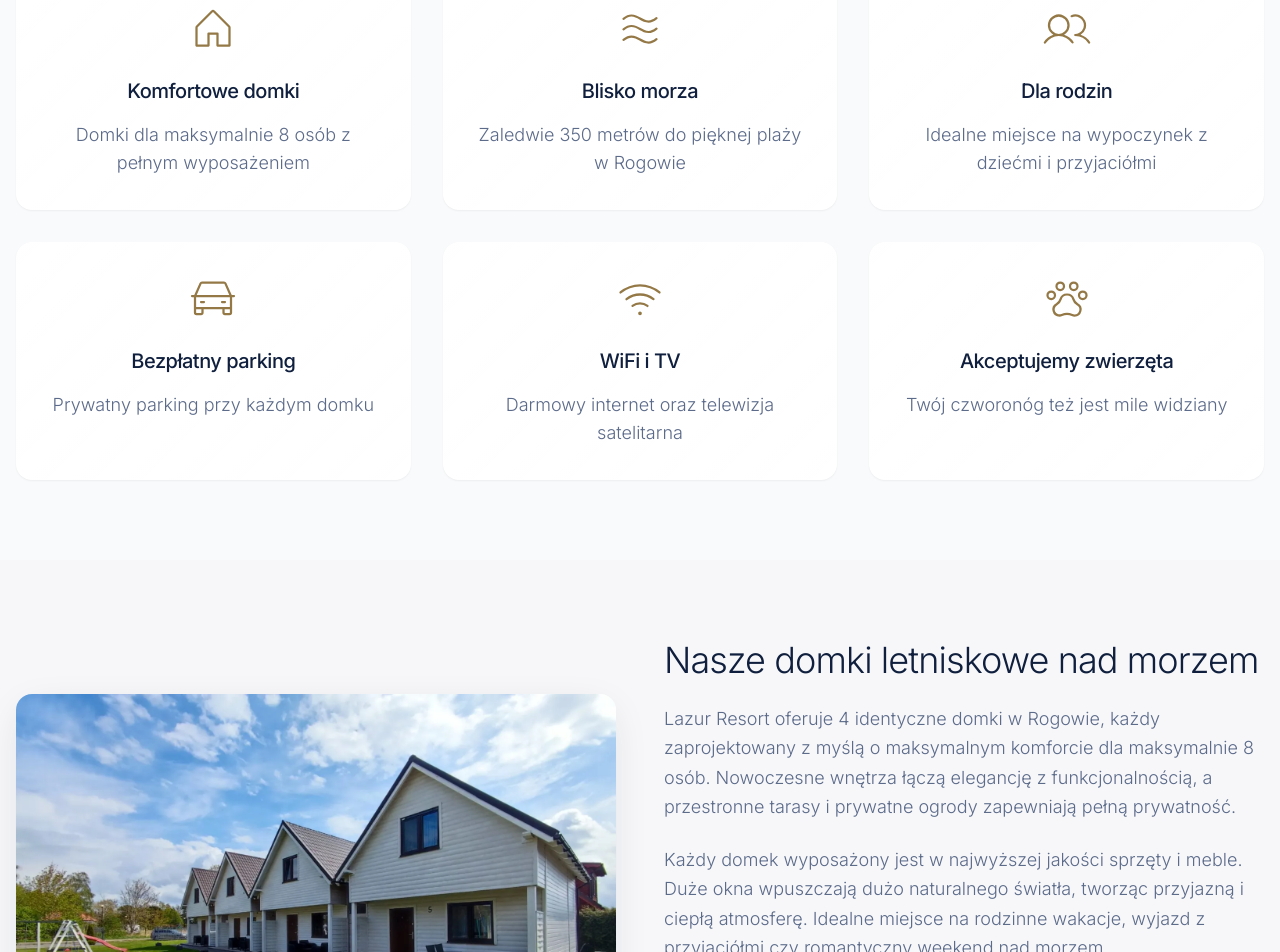
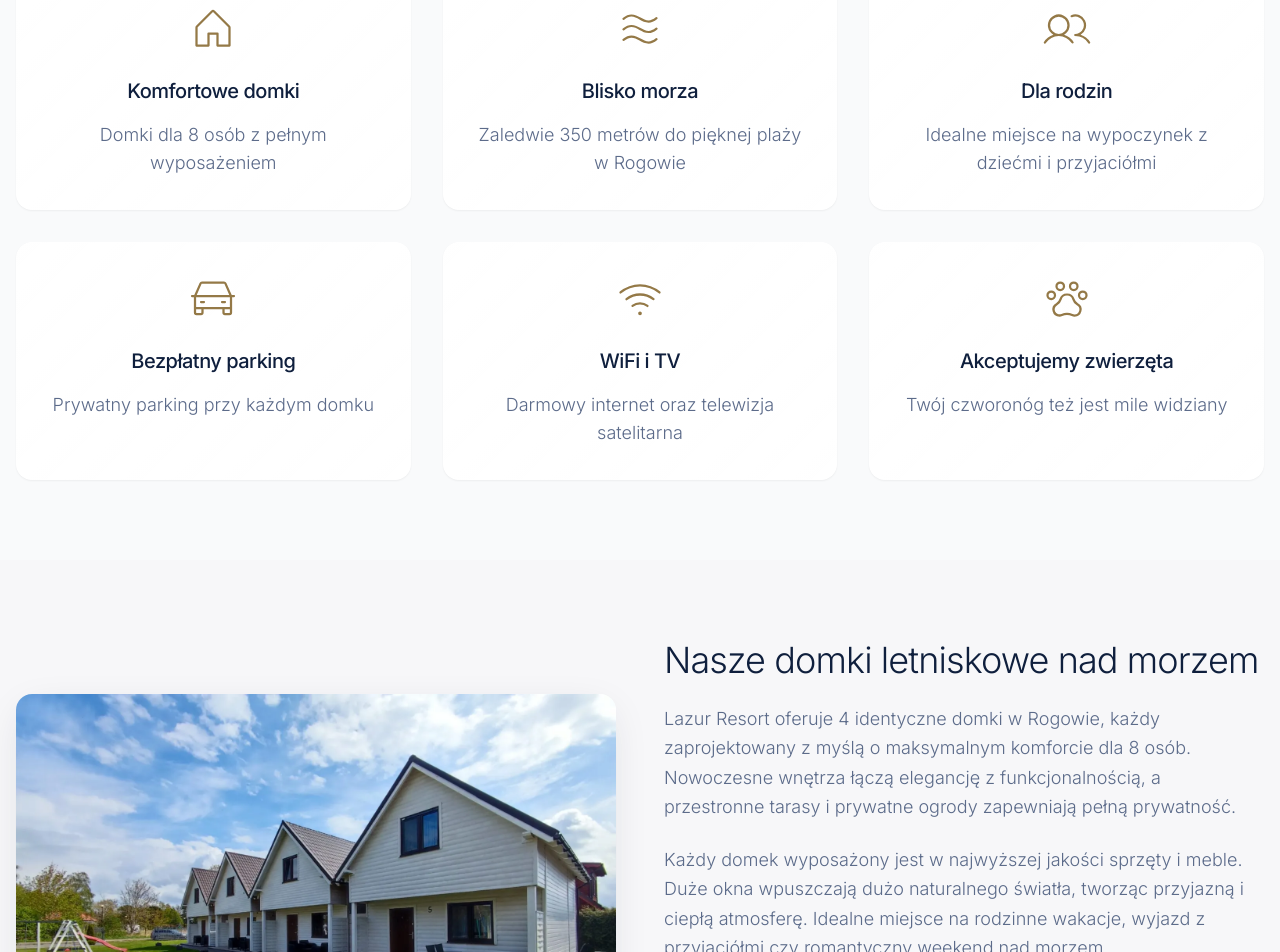
Before and after one commit to PLShadoV/lazur-resort-premium, a React (Vite) app: page / in a window 1280 px wide. Shown: the part 1060-2012 px from the top of the page. Built offline with nearby package versions, Linux system fonts and the light colour scheme.

Commit message:
Update cabin capacity
Change cabin capacity to 8 people, removing the "maximum" qualifier.

```diff
--- a/src/contexts/LanguageContext.tsx
+++ b/src/contexts/LanguageContext.tsx
@@ -43,7 +43,7 @@ const translations = {
     'home.features.title': 'Dlaczego domki Lazur Resort w Rogowie?',
     'home.features.subtitle': 'Oferujemy komfortowy wypoczynek w domkach nad morzem',
     'home.feature.comfortable.title': 'Komfortowe domki',
-    'home.feature.comfortable.desc': 'Domki dla maksymalnie 8 osób z pełnym wyposażeniem',
+    'home.feature.comfortable.desc': 'Domki dla 8 osób z pełnym wyposażeniem',
     'home.feature.sea.title': 'Blisko morza',
     'home.feature.sea.desc': 'Zaledwie 350 metrów do pięknej plaży w Rogowie',
     'home.feature.family.title': 'Dla rodzin',
@@ -55,7 +55,7 @@ const translations = {
     'home.feature.pets.title': 'Akceptujemy zwierzęta',
     'home.feature.pets.desc': 'Twój czworonóg też jest mile widziany',
     'home.cottages.title': 'Nasze domki letniskowe nad morzem',
-    'home.cottages.description1': 'Lazur Resort oferuje 4 identyczne domki w Rogowie, każdy zaprojektowany z myślą o maksymalnym komforcie dla maksymalnie 8 osób. Nowoczesne wnętrza łączą elegancję z funkcjonalnością, a przestronne tarasy i prywatne ogrody zapewniają pełną prywatność.',
+    'home.cottages.description1': 'Lazur Resort oferuje 4 identyczne domki w Rogowie, każdy zaprojektowany z myślą o maksymalnym komforcie dla 8 osób. Nowoczesne wnętrza łączą elegancję z funkcjonalnością, a przestronne tarasy i prywatne ogrody zapewniają pełną prywatność.',
     'home.cottages.description2': 'Każdy domek wyposażony jest w najwyższej jakości sprzęty i meble. Duże okna wpuszczają dużo naturalnego światła, tworząc przyjazną i ciepłą atmosferę. Idealne miejsce na rodzinne wakacje, wyjazd z przyjaciółmi czy romantyczny weekend nad morzem.',
     'home.cottages.feature1': '2 sypialnie + salon z rozkładaną sofą',
     'home.cottages.feature2': 'W pełni wyposażona kuchnia',
@@ -109,7 +109,7 @@ const translations = {
     'contact.form.checkin': 'Data przyjazdu',
     'contact.form.checkout': 'Data wyjazdu',
     'contact.form.guests': 'Liczba osób',
-    'contact.form.guests.placeholder': 'Maksymalnie 8 osób',
+    'contact.form.guests.placeholder': '8 osób',
     'contact.form.message': 'Wiadomość',
     'contact.form.message.placeholder': 'Dodatkowe informacje, pytania o domki letniskowe nad morzem...',
     'contact.form.submit': 'Wyślij zapytanie o rezerwację',
@@ -124,7 +124,7 @@ const translations = {
 
     // Reservation
     'reservation.title': 'Rezerwacja Domków Letniskowych Lazur Resort',
-    'reservation.subtitle': 'Zarezerwuj swój domek nad morzem w Rogowie już dziś! Domki z 2 sypialniami dla maksymalnie 8 osób w województwie zachodniopomorskim z pełnym komfortem.',
+    'reservation.subtitle': 'Zarezerwuj swój domek nad morzem w Rogowie już dziś! Domki z 2 sypialniami dla 8 osób w województwie zachodniopomorskim z pełnym komfortem.',
     'reservation.form.title': 'Formularz rezerwacji domku',
     'reservation.form.firstname': 'Imię',
     'reservation.form.lastname': 'Nazwisko',
@@ -172,7 +172,7 @@ const translations = {
     'gallery.interior': 'Wnętrza domków',
     'gallery.comfort.title': 'Każdy domek oferuje pełen komfort',
     'gallery.space.title': 'Przestrzeń mieszkalna',
-    'gallery.space.bedrooms': '2 sypialnie dla maksymalnie 8 osób',
+    'gallery.space.bedrooms': '2 sypialnie dla 8 osób',
     'gallery.space.living': 'Salon z rozkładaną sofą',
     'gallery.space.kitchen': 'Kuchnia z pełnym wyposażeniem',
     'gallery.space.bathroom': 'Łazienka z prysznicem',
--- a/src/pages/Rezerwacja.tsx
+++ b/src/pages/Rezerwacja.tsx
@@ -353,7 +353,7 @@ const Rezerwacja = () => {
                   </div>
 
                   <div className="space-y-2">
-                    <h3 className="font-medium text-sm">Ceny dla domku (max 8 osób):</h3>
+                    <h3 className="font-medium text-sm">Ceny dla domku (8 osób):</h3>
                     {priceInfo.map((item, index) => (
                       <div key={index} className="flex justify-between text-sm">
                         <span>{item.guests}</span>
```
